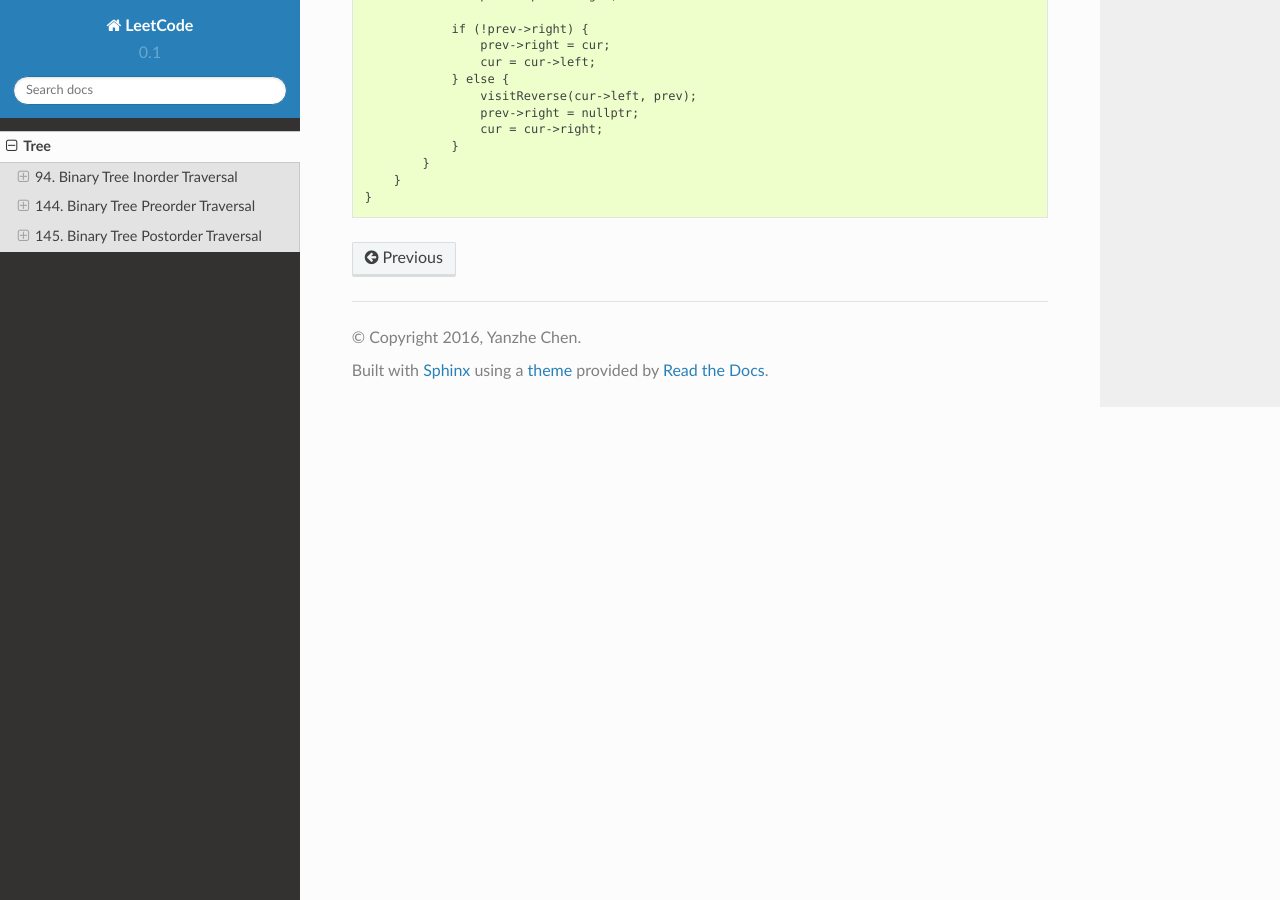
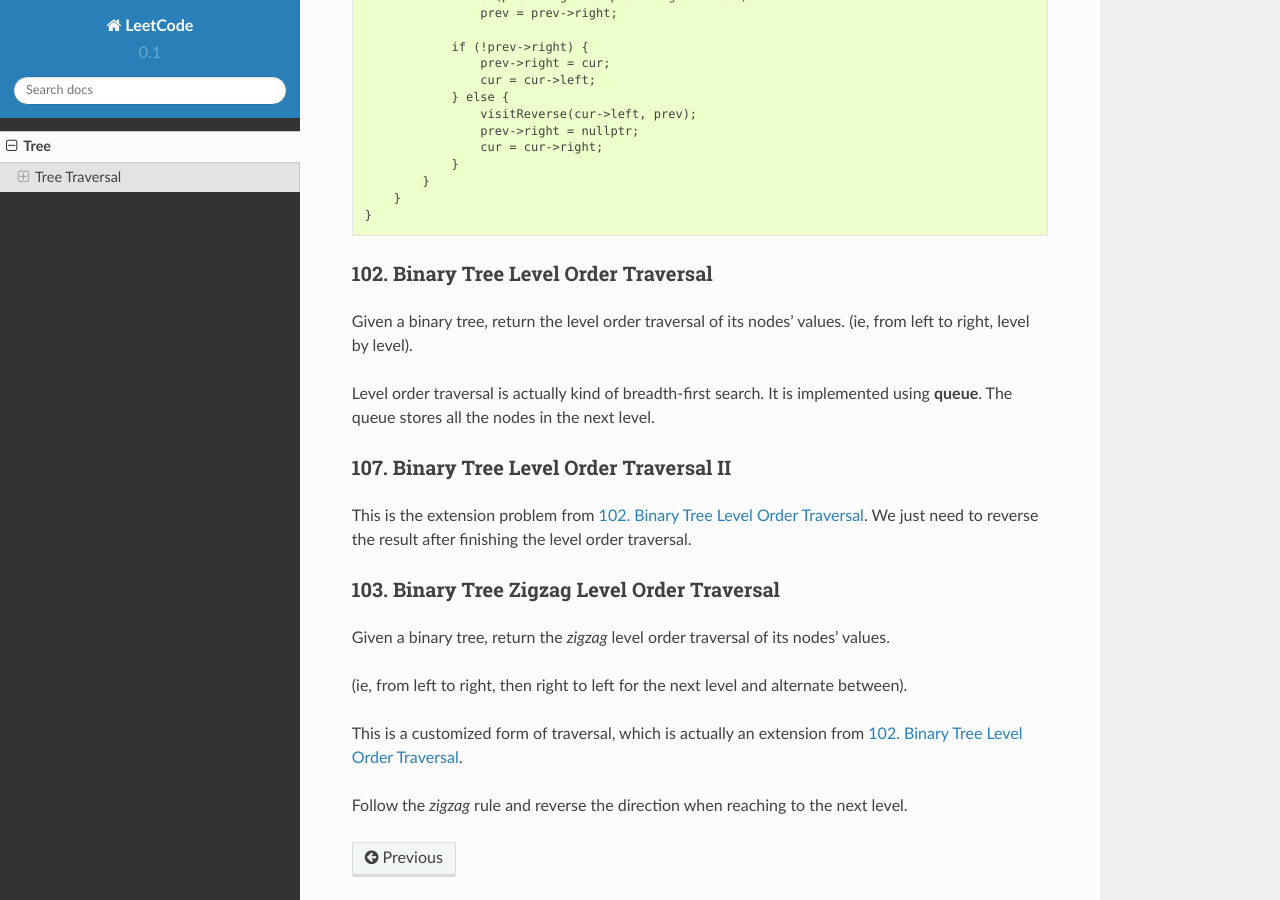
Before and after one commit to chenyanzhe/leetcode, a Sphinx documentation site: the page built from docs/source/tree.rst, in a window 1280 px wide and 900 px high, scrolled down 6917 px. Built offline with Sphinx 7.4.7 and the Read the Docs theme 2.0.0, drawn with Linux system fonts in a browser that asks for light colours.

Commit message:
Add level order traversal to docs

```diff
--- a/docs/source/tree.rst
+++ b/docs/source/tree.rst
@@ -1,5 +1,8 @@
 Tree
 ====
+
+Tree Traversal
+##############
 
 94. Binary Tree Inorder Traversal
 ---------------------------------
@@ -315,3 +318,28 @@ The pseudo-code is shown below:
             }
         }
     }
+
+102. Binary Tree Level Order Traversal
+--------------------------------------
+
+Given a binary tree, return the level order traversal of its nodes' values. (ie, from left to right, level by level).
+
+Level order traversal is actually kind of breadth-first search. It is implemented using **queue**. The queue stores all
+the nodes in the next level.
+
+107. Binary Tree Level Order Traversal II
+-----------------------------------------
+
+This is the extension problem from `102. Binary Tree Level Order Traversal`_. We just need to reverse the result after
+finishing the level order traversal.
+
+103. Binary Tree Zigzag Level Order Traversal
+---------------------------------------------
+
+Given a binary tree, return the *zigzag* level order traversal of its nodes' values.
+
+(ie, from left to right, then right to left for the next level and alternate between).
+
+This is a customized form of traversal, which is actually an extension from `102. Binary Tree Level Order Traversal`_.
+
+Follow the *zigzag* rule and reverse the direction when reaching to the next level.
```
